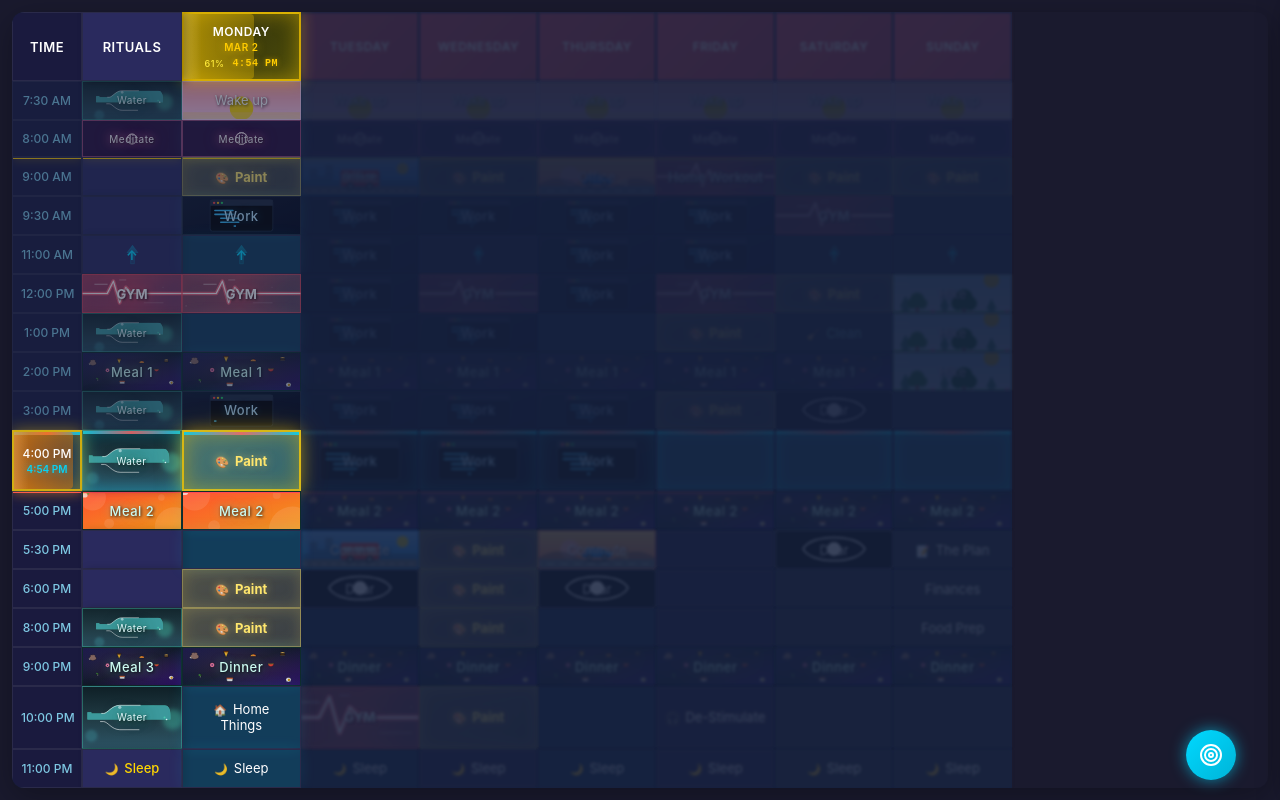
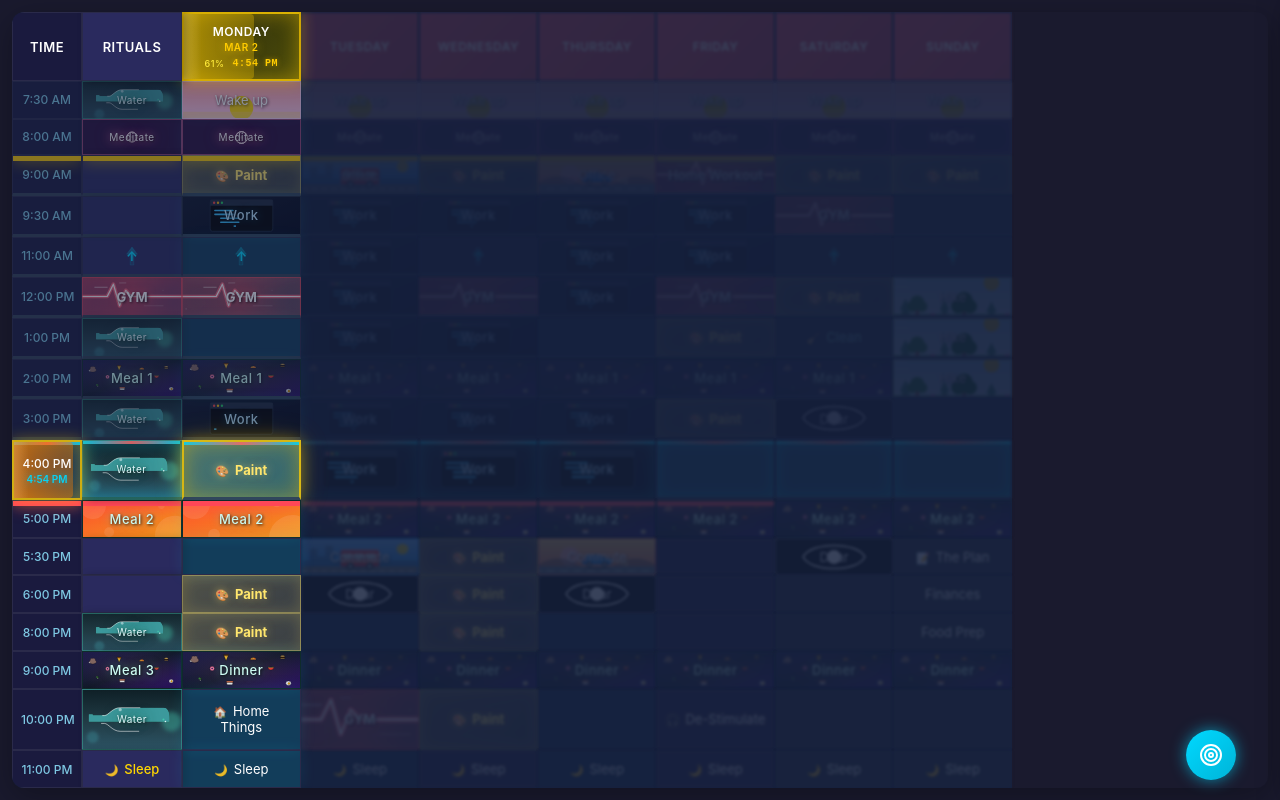
Before and after one commit to vikram-sra/lifeScheduler, a plain HTML site: page index.html in a window 1280 px wide. Drawn offline with Linux system fonts and the light colour scheme.

Commit message:
style(schedule): increase horizontal work day line thickness (3x)

```diff
--- a/script.js
+++ b/script.js
@@ -1713,6 +1713,7 @@ function runUpdates() {
             updateHeaderClocks();
             highlightToday();
             updateFlapsVisibility();
+            applyWorkScheduleLines();
         });
     }
 }
@@ -1837,8 +1838,8 @@ setInterval(runUpdates, 1000);
  */
 function applyWorkScheduleLines() {
     // 1. Clear existing markers
-    document.querySelectorAll('.work-start-cell, .work-end-cell').forEach(c => {
-        c.classList.remove('work-start-cell', 'work-end-cell');
+    document.querySelectorAll('.work-start-cell, .work-end-cell, .work-schedule-row').forEach(c => {
+        c.classList.remove('work-start-cell', 'work-end-cell', 'work-schedule-row');
     });
 
     // 2. Get settings
@@ -1900,6 +1901,14 @@ function applyWorkScheduleLines() {
             if (cell) cell.classList.add('work-end-cell');
         });
     }
+
+    // 6. Tag all rows in range for thicker horizontal lines
+    rows.forEach(row => {
+        const rowTime = parseFloat(row.dataset.time);
+        if (rowTime >= startDecimal && rowTime < endDecimal) {
+            row.classList.add('work-schedule-row');
+        }
+    });
 }
 
 /**
--- a/style.css
+++ b/style.css
@@ -1734,26 +1734,36 @@ input:checked+.slider:before {
 .work-start-cell::before {
     content: '';
     position: absolute;
-    top: -2px;
+    top: -4px;
+    /* Centered for 9px */
     left: 0;
     right: 0;
-    height: 3px;
+    height: 9px;
+    /* 3x of 3px */
     background: #ffcc00;
-    box-shadow: 0 0 10px rgba(255, 204, 0, 0.5);
+    box-shadow: 0 0 15px rgba(255, 204, 0, 0.6);
     z-index: 5;
 }
 
 .work-end-cell::before {
     content: '';
     position: absolute;
-    top: -2px;
+    top: -4px;
+    /* Centered for 9px */
     left: 0;
     right: 0;
-    height: 3px;
+    height: 9px;
+    /* 3x of 3px */
     background: #ff4757;
-    box-shadow: 0 0 10px rgba(255, 71, 87, 0.5);
+    box-shadow: 0 0 15px rgba(255, 71, 87, 0.6);
     z-index: 5;
 }
+
+/* Internal Workday Lines 3x thicker (3px) */
+tr.work-schedule-row td {
+    border-bottom: 3px solid #334155 !important;
+}
+
 
 /* SETTINGS DAY PICKER */
 .day-picker {
```
